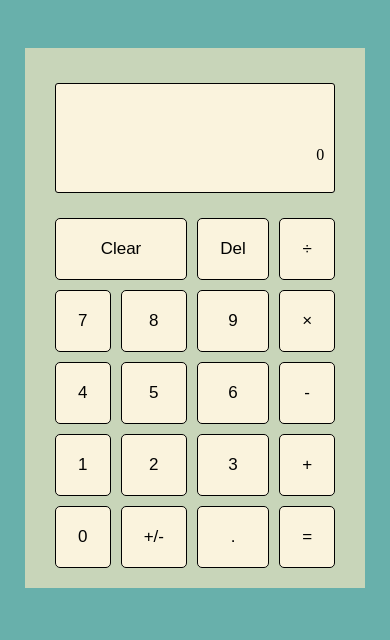
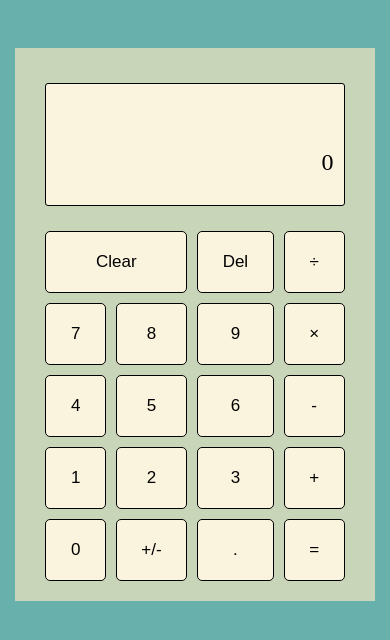
Before and after one commit to AzurusZ/TOP_Calculator, a plain HTML site: page index.html in a window 390 px wide. Drawn offline with Linux system fonts and the light colour scheme.

Commit message:
Added rounding, adjusted padding

```diff
--- a/calculate.js
+++ b/calculate.js
@@ -62,7 +62,7 @@ function prepCalculation() {
         return;
     }
     if (resetScreen) return;
-    let answer = calculate(firstNum, lastOp, secondNum);
+    let answer = roundNumber(calculate(firstNum, lastOp, secondNum), 6);
     input_screen.textContent = answer;
     resetScreen = true;
 }
@@ -81,6 +81,10 @@ function compute() {
     memory_screen.textContent += " " + secondNum + " " + "=";
     lastOp = "";
 
+}
+
+function roundNumber(num, decimalPlaces) {
+    return Number(Math.round(num + "e" + decimalPlaces) + "e-" + decimalPlaces);
 }
 
 function addDecimal() {
--- a/styles.css
+++ b/styles.css
@@ -22,11 +22,15 @@ body {
 
 .calc-screen {
     background-color: #faf3dd;
-    padding: 10px 10px;
+    padding: 5px 10px;
     margin-bottom: 25px;
     margin-top: 15px;
     border: 1.5px solid black;
     border-radius: 3px;
+}
+
+.calc-input {
+    font-size: 24px;
 }
 
 .calc-input, .calc-memory {
@@ -71,6 +75,6 @@ body {
 
 @media only screen and (max-width: 979px) {
     .calc-div {
-        width: 75%;
+        width: 80%;
     }
 }
```
